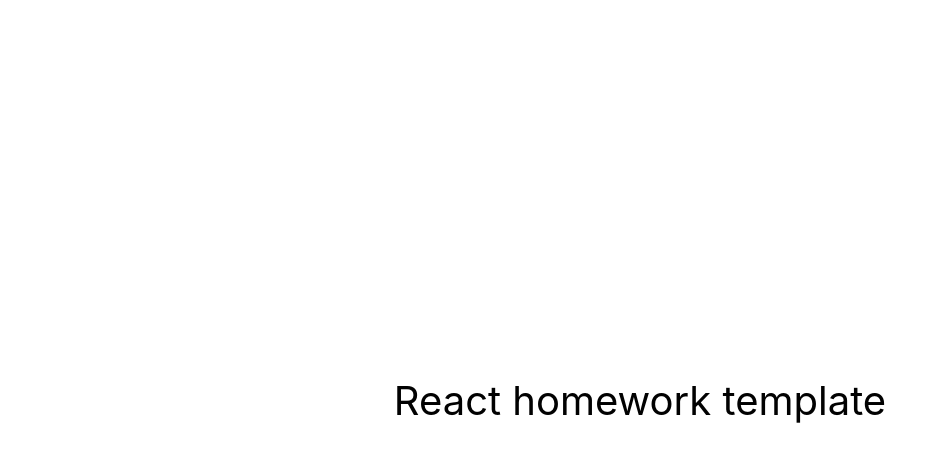
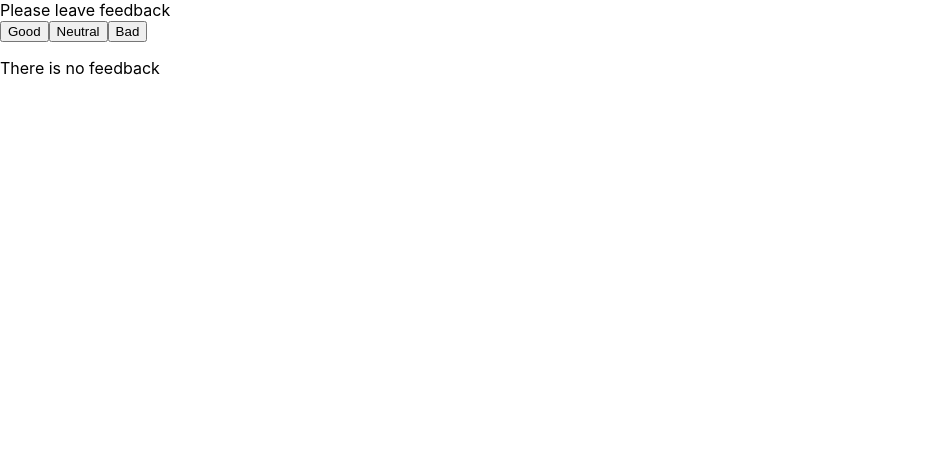
Before and after one commit to Titotrapatonni/goit-react-hw-02-feedback, a React (Create React App) app: page / in a window 1280 px wide. Shown: the top 462 px of the page, without its empty margins (0-947 px from the left). Built offline with nearby package versions, Linux system fonts and the light colour scheme.

Commit message:
add components

```diff
--- a/src/components/App.jsx
+++ b/src/components/App.jsx
@@ -1,16 +1,34 @@
-export const App = () => {
-  return (
-    <div
-      style={{
-        height: '100vh',
-        display: 'flex',
-        justifyContent: 'center',
-        alignItems: 'center',
-        fontSize: 40,
-        color: '#010101',
-      }}
-    >
-      React homework template
-    </div>
-  );
-};
+import { Component } from 'react';
+import { Section } from './Section/Section';
+
+export class App extends Component {
+  state = {
+    good: 0,
+    neutral: 0,
+    bad: 0,
+  };
+  addFeedback = name => {
+    this.setState(prevState => {
+      return { [name]: (prevState[name] += 1) };
+    });
+  };
+
+  countTotalFeedback() {
+    return this.state.good + this.state.neutral + this.state.bad;
+  }
+  countPositiveFeedbackPercentage() {
+    return Math.round((100 * this.state.good) / this.countTotalFeedback());
+  }
+
+  render() {
+    return (
+      <Section
+        title="Please leave feedback"
+        total={this.countTotalFeedback()}
+        percentage={this.countPositiveFeedbackPercentage()}
+        stats={this.state}
+        push={this.addFeedback}
+      ></Section>
+    );
+  }
+}
--- /dev/null
+++ b/src/components/FeedbackOptions/FeedbackOptions.jsx
@@ -0,0 +1,27 @@
+export const FeedbackOptions = ({ onLeaveFeedback }) => {
+  return (
+    <div>
+      <button
+        type="button"
+        name="good"
+        onClick={e => onLeaveFeedback(e.currentTarget.name)}
+      >
+        Good
+      </button>
+      <button
+        type="button"
+        name="neutral"
+        onClick={e => onLeaveFeedback(e.currentTarget.name)}
+      >
+        Neutral
+      </button>
+      <button
+        type="button"
+        name="bad"
+        onClick={e => onLeaveFeedback(e.currentTarget.name)}
+      >
+        Bad
+      </button>
+    </div>
+  );
+};
--- /dev/null
+++ b/src/components/Notification/Notification.jsx
@@ -0,0 +1,3 @@
+export const Notification = () => {
+  return <p>There is no feedback</p>;
+};
--- /dev/null
+++ b/src/components/Section/Section.jsx
@@ -0,0 +1,24 @@
+import { FeedbackOptions } from '../FeedbackOptions/FeedbackOptions';
+import { Statistics } from '../Statistics/Statistics';
+
+export const Section = ({
+  title,
+  stats: { good, neutral, bad },
+  total,
+  percentage,
+  push,
+}) => {
+  return (
+    <section>
+      {title}
+      <FeedbackOptions options="" onLeaveFeedback={push}></FeedbackOptions>
+      <Statistics
+        good={good}
+        neutral={neutral}
+        bad={bad}
+        total={total}
+        positivePercentage={percentage}
+      ></Statistics>
+    </section>
+  );
+};
--- /dev/null
+++ b/src/components/Statistics/Statistics.jsx
@@ -0,0 +1,21 @@
+import { Notification } from 'components/Notification/Notification';
+
+export const Statistics = ({
+  good,
+  neutral,
+  bad,
+  total,
+  positivePercentage,
+}) => {
+  return total === 0 ? (
+    <Notification></Notification>
+  ) : (
+    <div>
+      <p>Good: {good}</p>
+      <p>Neutral: {neutral}</p>
+      <p>Bad: {bad}</p>
+      <p>Total: {total}</p>
+      <p>Positive feedback: {positivePercentage}</p>
+    </div>
+  );
+};
```
